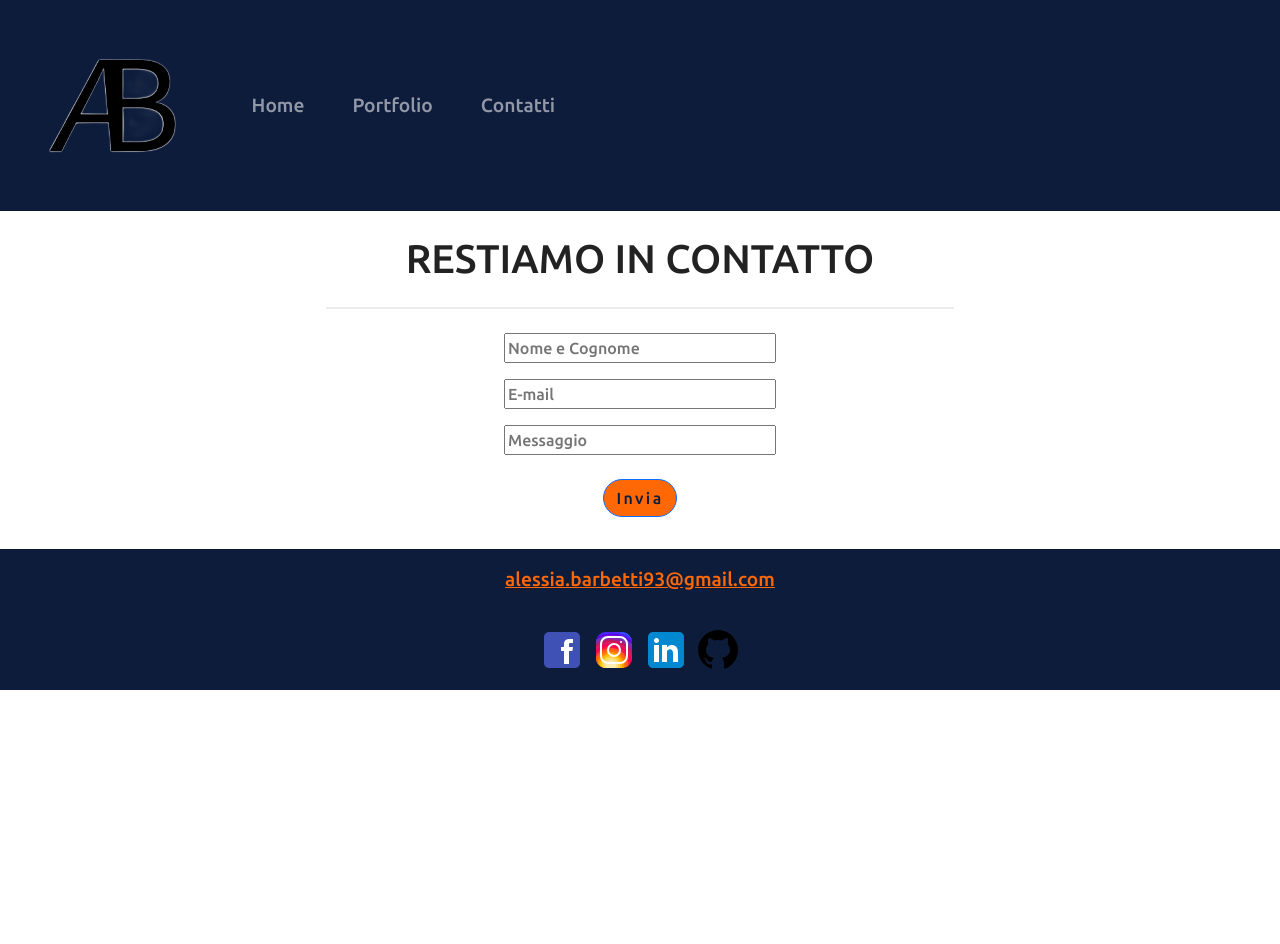
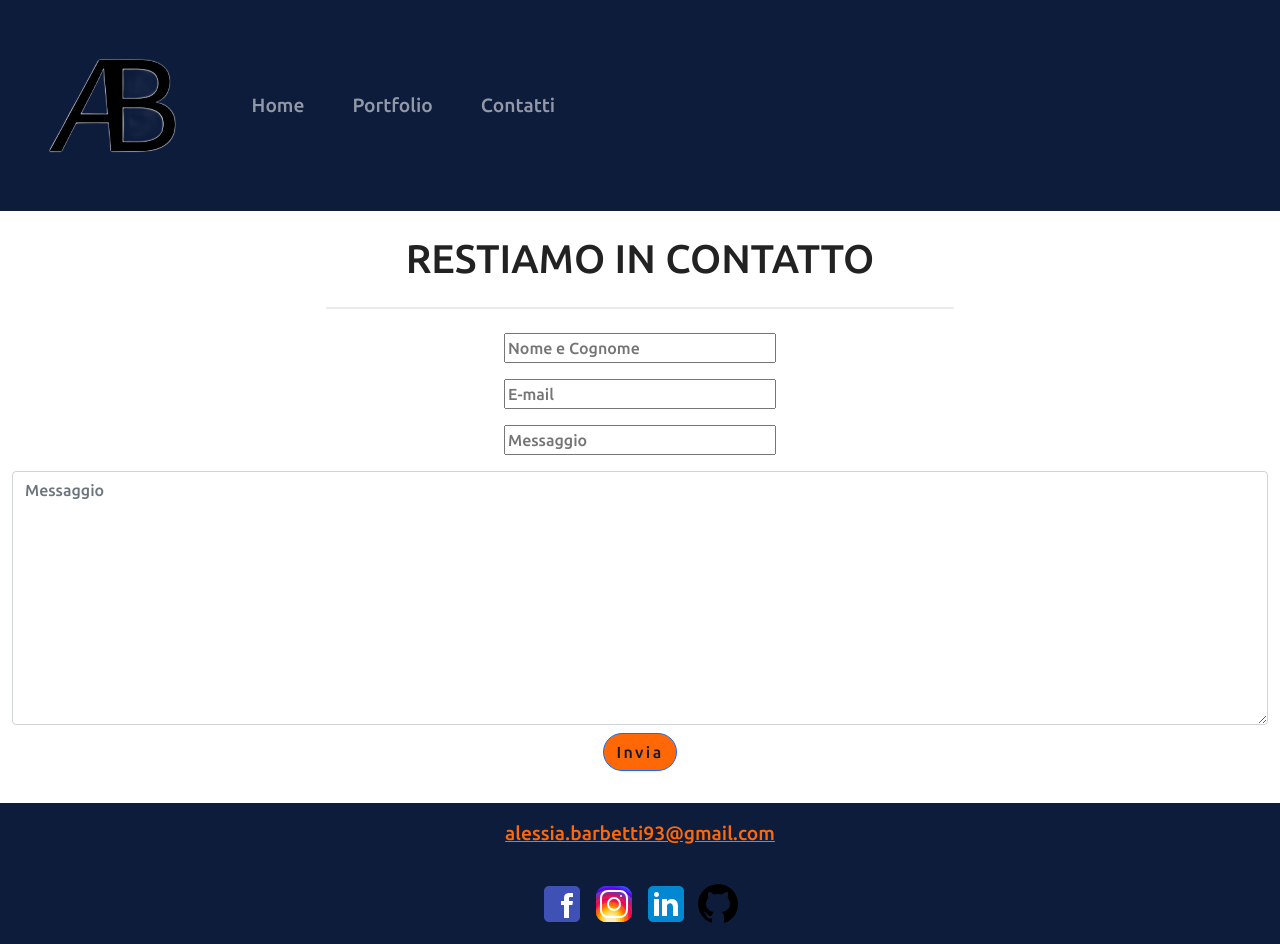
Before and after one commit to alessiabarbetti/My-Portfolio, a plain HTML site: page contattami.html in a window 1280 px wide. Before the commit the page ends 800 px from the top, so only its background shows below. Drawn offline with nearby package versions, Linux system fonts and the light colour scheme.

Commit message:
Update contattami.html

```diff
--- a/contattami.html
+++ b/contattami.html
@@ -63,6 +63,10 @@
      <input type="text" name="message" rows="5" placeholder="Messaggio" required>
       </div>
 
+      <div class="form-group">
+      <textarea placeholder="Messaggio" class="form-control" name="message" rows="10" required></textarea>
+    </div>
+
      <button type="submit" class="btn btn-primary btn-block mb-3 mt-2">Invia</button>
 
 </form>
```
